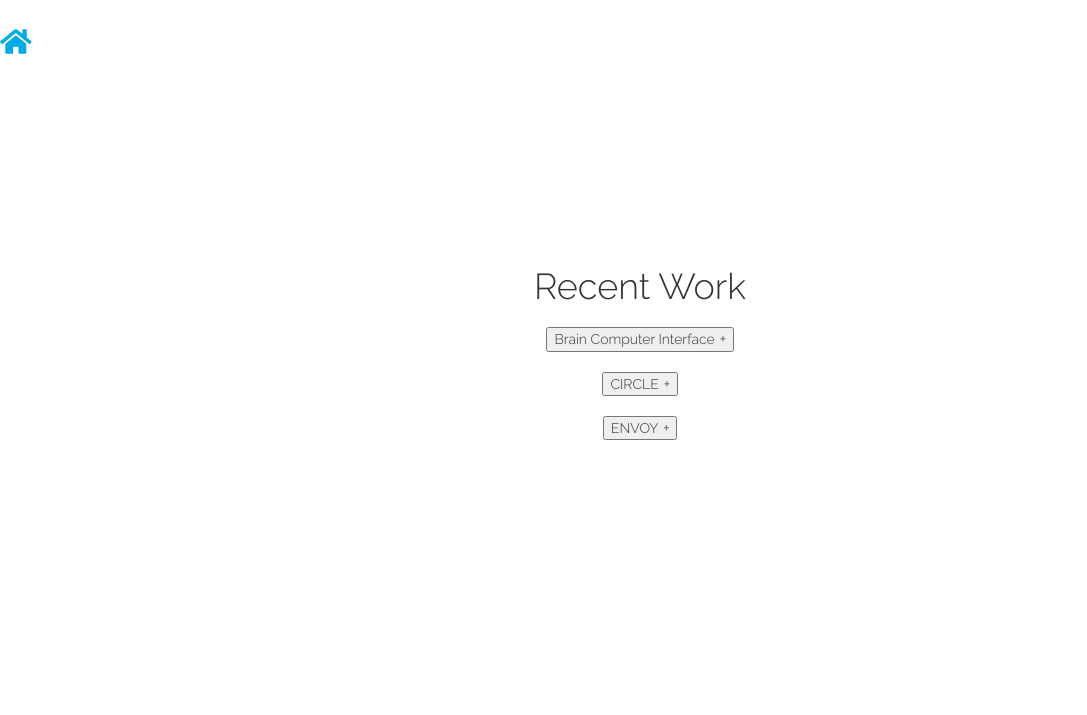
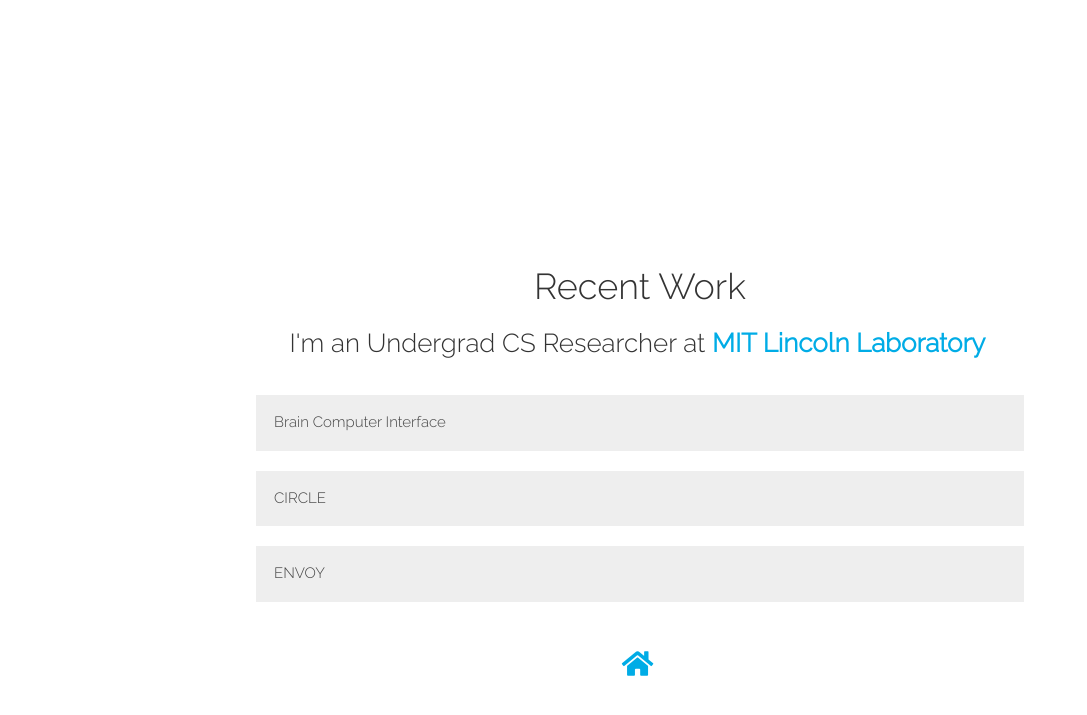
Before and after one commit to EvanDietrich/EvanDietrich.github.io, a Jekyll site: the page updates.html, which Jekyll copies as it is, in a window 1280 px wide. Shown: the top 715 px of the page, without its empty margins (0-1087 px from the left). Built offline with Jekyll 4.4.1, drawn with Linux system fonts in a browser that asks for light colours; nearby versions of some CDN libraries; library files that are not in the unit come from our copies.

Commit message:
Update updates.html

```diff
--- a/updates.html
+++ b/updates.html
@@ -35,9 +35,6 @@
 
 
 <style>
-
-
-<style>
 .accordion {
   background-color: #eee;
   color: #444;
@@ -53,18 +50,23 @@
 
 .active, .accordion:hover {
   background-color: #ccc;
+  border: none;
 }
 
 .accordion:after {
   content: '\002B';
-  color: #777;
+  color: transparent;
+  width: 60%;
   font-weight: bold;
   float: right;
   margin-left: 5px;
+  outline: none;
+  border: none;
 }
 
 .active:after {
   content: "\2212";
+  border: none;
 }
 
 .panel {
@@ -91,6 +93,8 @@
 
   <div id="text2">
     <div id="headhead">Recent Work</div><br>
+    <div id="description">I'm an Undergrad CS Researcher at <a id='mitll' title="MITLL" href="https://www.ll.mit.edu">MIT Lincoln Laboratory</a>
+    <br><br>
 
     <button class="accordion">Brain Computer Interface</button>
     <div class="panel">
```
